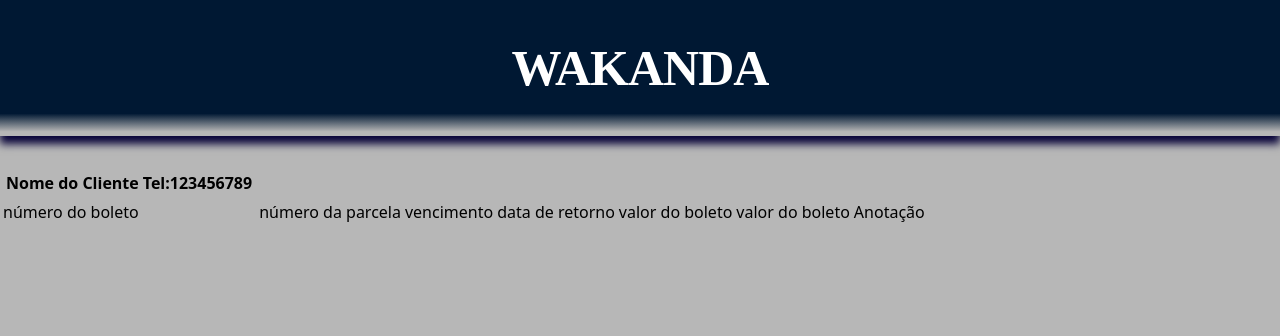
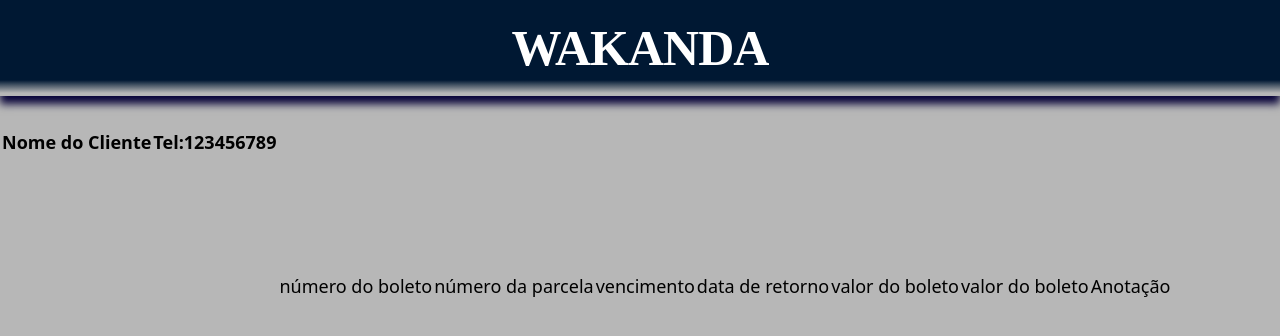
Before and after one commit to Anderson-ams/wakanda_cla-cobranca_boletos, a React (Create React App) app: page / in a window 1280 px wide. Shown: the top 336 px of the page. Built offline with nearby package versions, Linux system fonts and the light colour scheme.

Commit message:
configuracao do tailwind css na aplicacao

```diff
--- a/package.json
+++ b/package.json
@@ -62,6 +62,7 @@
   "devDependencies": {
     "@types/styled-components": "^5.1.26",
     "sass": "^1.54.9",
+    "tailwindcss": "^3.1.8",
     "typescript-plugin-css-modules": "^3.4.0"
   }
 }
--- a/src/App.tsx
+++ b/src/App.tsx
@@ -1,5 +1,6 @@
 import Toobar from './components/Cabecalho';
 import Rotas from './routes';
+
 
 
 function App() {
--- a/src/GlobalStyle.tsx
+++ b/src/GlobalStyle.tsx
@@ -13,4 +13,6 @@
   justify-content: center;
   align-items: center;
 }
-`;
+`
+
+;
--- a/src/index.css
+++ b/src/index.css
@@ -1,3 +1,6 @@
+@tailwind base;
+@tailwind components;
+@tailwind utilities;
 html, body {
 
 	font-family: system-ui, -apple-system, BlinkMacSystemFont, 'Segoe UI', Roboto, Oxygen, Ubuntu, Cantarell, 'Open Sans', 'Helvetica Neue', sans-serif;
--- a/src/pages/Cadastros/index.tsx
+++ /dev/null
@@ -1,32 +0,0 @@
-import React from "react";
-import { Table } from "react-bootstrap";
-
-// import { Container } from './styles';
-
-const Cadastros: React.FC = () => {
-  return (
-    <>
-      <table>
-        <th>
-          <tr>
-            <td>Nome do Cliente</td>
-            <td>Tel:123456789</td>
-          </tr>
-        </th>
-        <tbody>
-          <tr>
-            <td>número do boleto</td>
-            <td>número da parcela</td>
-            <td>vencimento</td>
-            <td>data de retorno</td>
-            <td>valor do boleto</td>
-            <td>valor do boleto</td>
-            <td>Anotação</td>
-          </tr>
-        </tbody>
-      </table>
-    </>
-  );
-};
-
-export default Cadastros;
--- /dev/null
+++ b/src/pages/Lista/index.tsx
@@ -0,0 +1,41 @@
+import React from "react";
+// import { Table } from "react-bootstrap";
+
+// import { Container } from './styles';
+
+function Cadastros() {
+  return (
+
+    <table className={`
+    flex
+    h-80 text-lg
+    `}>
+      <th
+        className={`
+          flex justify-center
+        `}
+      >
+        <tr>
+          <td>Nome do Cliente</td>
+          <td>Tel:123456789</td>
+        </tr>
+      </th>
+      <tbody className={`
+      flex
+      justify-center items-center
+      `}>
+        <tr>
+          <td>número do boleto</td>
+          <td>número da parcela</td>
+          <td>vencimento</td>
+          <td>data de retorno</td>
+          <td>valor do boleto</td>
+          <td>valor do boleto</td>
+          <td>Anotação</td>
+        </tr>
+      </tbody>
+    </table>
+  );
+}
+
+export default Cadastros;
--- a/src/routes.tsx
+++ b/src/routes.tsx
@@ -2,7 +2,7 @@
 import { BrowserRouter, Route, Routes } from 'react-router-dom';
 import { ClienteContext } from './common/context/Cliente';
 import Boleto from './pages/Boleto';
-import Cadastros from './pages/Cadastros';
+import Cadastros from './pages/Lista';
 import Cliente from './pages/Cliente';
 import Cobranca from './pages/Cobranca';
 import CollapsibleTable from './pages/PaginaTeste';
--- /dev/null
+++ b/tailwind.config.js
@@ -0,0 +1,17 @@
+/** @type {import('tailwindcss').Config} */
+module.exports = {
+  content: [
+    './src/pages/**/*.{html,js,tsx}',
+    './src/components/**/*.{html,js,tsx}',
+    './src/components/Botao/**/*.{html,js,tsx}',
+    './src/components/Cabecalho/**/*.{html,js,tsx}',
+    './src/pages/Boleto/**/*.{html,js,tsx}',
+    './src/pages/Cliente/**/*.{html,js,tsx}',
+    './src/pages/Cobranca/**/*.{html,js,tsx}',
+    './src/pages/Lista/**/*.{html,js,tsx}'
+  ],
+  theme: {
+    extend: {},
+  },
+  plugins: [],
+}
```
Also changed, not shown: 2 other files (tests, documents, lock files or other folders).
